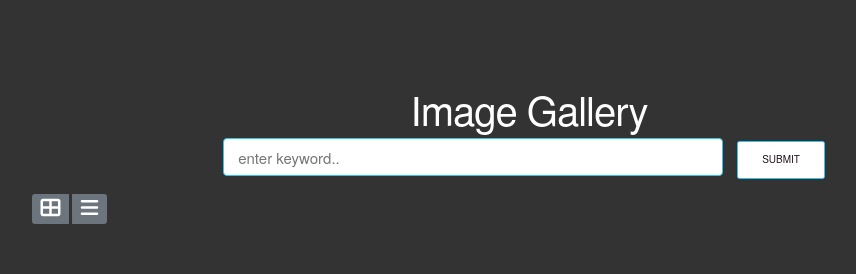
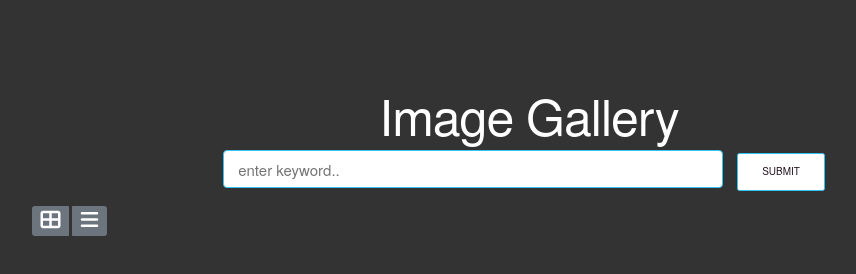
Before and after one commit to tapish97/image-gallery, a plain HTML site: page index.html in a window 1280 px wide. Shown: the whole page, without its empty margins (111-967 px from the left). Drawn offline with Linux system fonts and the light colour scheme; no server answers.

Commit message:
Update app.css

```diff
--- a/app.css
+++ b/app.css
@@ -15,7 +15,7 @@ body {
 
 
 
-h1 { font-size: 4.0rem; line-height: 1.2;  letter-spacing: -.1rem;}
+h1 { font-size: 5.0rem; line-height: 1.2;  letter-spacing: -.1rem;}
 
 
 /* Buttons */
```
